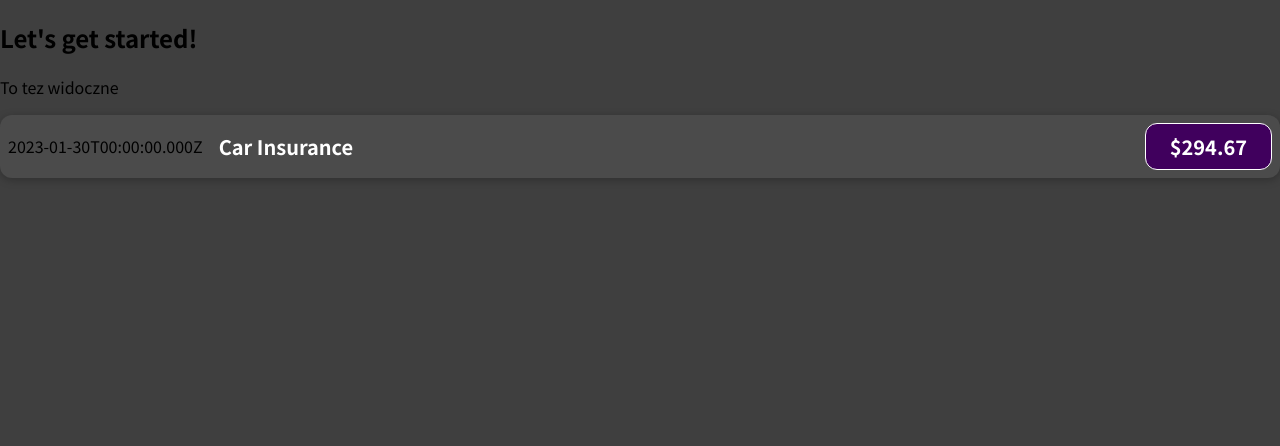
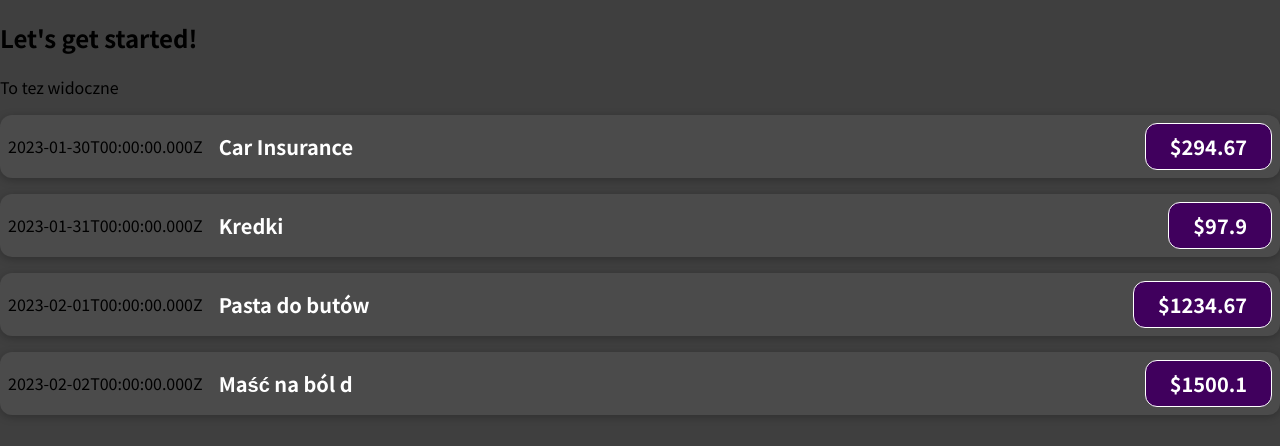
Before and after one commit to neertoon/learn-react, a JavaScript app: page / in a window 1280 px wide. Shown: the top 446 px of the page. Built offline with nearby package versions, Linux system fonts and the light colour scheme.

Commit message:
Przekazanie danych do komponentu przez propsy

```diff
--- a/src/App.js
+++ b/src/App.js
@@ -1,11 +1,20 @@
 import ExpenseItem from "./components/ExpenseItem";
 
 function App() {
+  const expenses = [
+      { id: 'e1', title: 'Car Insurance', amount: 294.67, date: new Date(2023, 0, 30)},
+      { id: 'e2', title: 'Kredki', amount: 97.90, date: new Date(2023, 0, 31)},
+      { id: 'e3', title: 'Pasta do butów', amount: 1234.67, date: new Date(2023, 1, 1)},
+      { id: 'e4', title: 'Maść na ból d', amount: 1500.10, date: new Date(2023, 1, 2)}
+  ];
   return (
     <div>
       <h2>Let's get started!</h2>
       <span>To tez widoczne</span>
-      <ExpenseItem></ExpenseItem>
+      <ExpenseItem title={expenses[0].title} amount={expenses[0].amount} date={expenses[0].date}></ExpenseItem>
+      <ExpenseItem title={expenses[1].title} amount={expenses[1].amount} date={expenses[1].date}></ExpenseItem>
+      <ExpenseItem title={expenses[2].title} amount={expenses[2].amount} date={expenses[2].date}></ExpenseItem>
+      <ExpenseItem title={expenses[3].title} amount={expenses[3].amount} date={expenses[3].date}></ExpenseItem>
     </div>
   );
 }
--- a/src/components/ExpenseItem.js
+++ b/src/components/ExpenseItem.js
@@ -1,16 +1,12 @@
 import './ExpenseItem.css';
 
-function ExpenseItem() {
-  const expenseDate = new Date(2023, 0, 30);
-  const expenseTitle = 'Car Insurance';
-  const expenseAmount = 294.67;
-
+function ExpenseItem(props) {
   return (
     <div className="expense-item">
-      <div>{expenseDate.toISOString()}</div>
+      <div>{props.date.toISOString()}</div>
       <div class="expense-item__description">
-        <h2>{expenseTitle}</h2>
-        <div className="expense-item__price">${expenseAmount}</div>
+        <h2>{props.title}</h2>
+        <div className="expense-item__price">${props.amount}</div>
       </div>
     </div>
   );
```
